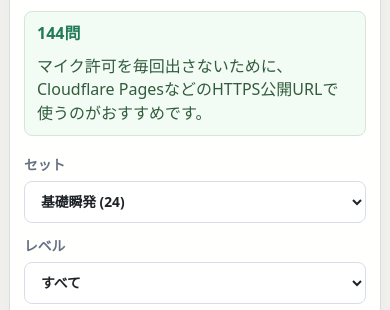
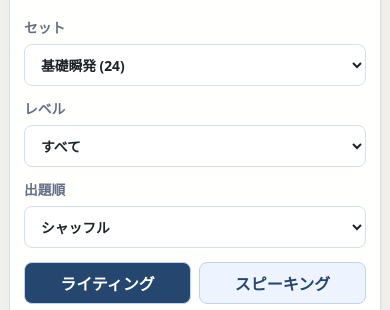
Before and after one commit to akasaya/instant-english, a plain HTML site: page index.html in a window 390 px wide. Shown: the part 790-1100 px from the top of the page. Drawn offline with Linux system fonts and the light colour scheme.

Commit message:
Remove persistent microphone permission notice

```diff
--- a/app.js
+++ b/app.js
@@ -241,9 +241,7 @@ const el = {
   weakCount: document.querySelector("#weakCount"),
   historyList: document.querySelector("#historyList"),
   resetButton: document.querySelector("#resetButton"),
-  timerBar: document.querySelector("#timerBar"),
-  micHelp: document.querySelector("#micHelp"),
-  totalCount: document.querySelector("#totalCount")
+  timerBar: document.querySelector("#timerBar")
 };
 
 function loadStats() {
@@ -472,12 +470,10 @@ function nextQuestion() {
 function updateStats() {
   const accuracy = state.stats.done ? Math.round((state.stats.correct / state.stats.done) * 100) : 0;
   const weakTotal = Object.values(state.stats.weak).filter(score => score > 0).length;
-  const total = decks.reduce((sum, deck) => sum + deck.items.length, 0);
   el.streakCount.textContent = state.stats.streak;
   el.doneCount.textContent = state.stats.done;
   el.accuracyRate.textContent = `${accuracy}%`;
   el.weakCount.textContent = weakTotal;
-  if (el.totalCount) el.totalCount.textContent = `${total}問`;
   renderHistory();
 }
 
@@ -523,7 +519,7 @@ async function refreshMicStatus() {
   }
   const secure = window.isSecureContext || location.hostname === "localhost";
   if (!secure) {
-    el.speechStatus.textContent = "マイク許可を保持するには、HTTPSの公開URLかlocalhostで開いてください。";
+    el.speechStatus.textContent = "この環境では音声入力が制限される場合があります。";
     return;
   }
   try {
--- a/index.html
+++ b/index.html
@@ -18,11 +18,6 @@
           <span id="streakCount">0</span>
           <small>streak</small>
         </div>
-      </div>
-
-      <div class="notice" id="micHelp">
-        <strong id="totalCount">0問</strong>
-        <span>マイク許可を毎回出さないために、Cloudflare PagesなどのHTTPS公開URLで使うのがおすすめです。</span>
       </div>
 
       <div class="controls" aria-label="練習設定">
--- a/styles.css
+++ b/styles.css
@@ -126,24 +126,6 @@ h2 {
 .streak small {
   color: #8c5e00;
   font-weight: 700;
-}
-
-.notice {
-  display: flex;
-  align-items: center;
-  gap: 10px;
-  margin: -6px 0 18px;
-  padding: 10px 12px;
-  border: 1px solid #d6e5d9;
-  border-radius: 8px;
-  background: #f3fbf5;
-  color: #315c3c;
-  line-height: 1.45;
-}
-
-.notice strong {
-  flex: 0 0 auto;
-  color: var(--green);
 }
 
 .controls {
@@ -458,11 +440,6 @@ ol {
     grid-template-columns: 1fr;
   }
 
-  .notice {
-    align-items: flex-start;
-    flex-direction: column;
-  }
-
   .japanese {
     min-height: 96px;
   }
```
